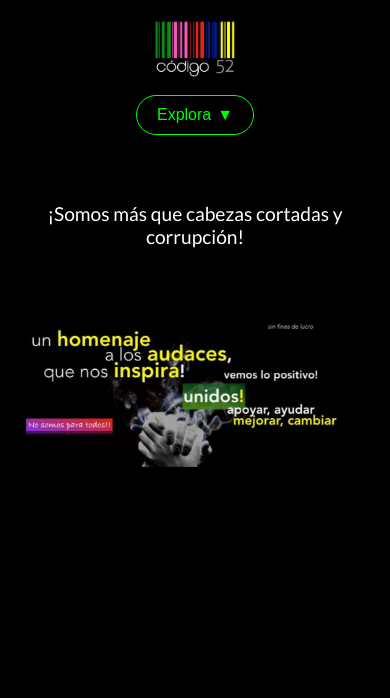
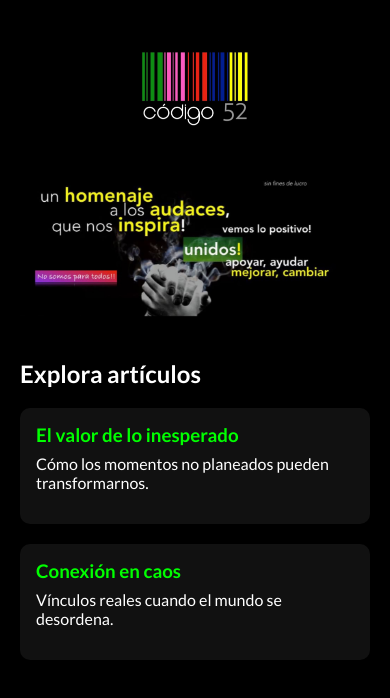
Before and after one commit to FranGax/codigo52, a plain HTML site: page index.html in a window 390 px wide. Drawn offline with Linux system fonts and the light colour scheme.

Commit message:
Add files via upload

```diff
--- a/index.html
+++ b/index.html
@@ -3,134 +3,71 @@
 <html lang="es">
 <head>
   <meta charset="UTF-8" />
-  <meta name="viewport" content="width=device-width, initial-scale=1.0"/>
+  <meta name="viewport" content="width=device-width, initial-scale=1.0" />
   <title>Código 52</title>
   <link href="https://fonts.googleapis.com/css2?family=Lato:wght@400;700&display=swap" rel="stylesheet" />
   <style>
     body {
+      background: black;
+      color: white;
+      font-family: 'Lato', sans-serif;
       margin: 0;
-      background-color: #010000;
-      font-family: 'Lato', sans-serif;
+      padding: 20px;
+    }
+    .logo {
+      text-align: center;
+      margin: 30px 0;
+    }
+    .logo img {
+      height: 80px;
+    }
+    .imagen-principal {
+      display: block;
+      margin: 0 auto;
+      max-width: 100%;
+    }
+    .articulos-preview {
+      margin-top: 40px;
+    }
+    .articulo {
+      background: #111;
+      padding: 16px;
+      border-radius: 10px;
+      margin-bottom: 20px;
+    }
+    .articulo a {
+      text-decoration: none;
       color: white;
     }
-    header {
-      text-align: center;
-      padding: 20px;
+    .articulo h3 {
+      margin: 0;
+      color: #0f0;
     }
-    .logo img {
-      height: 60px;
-    }
-    .explore-btn {
-      background-color: transparent;
-      border: 1px solid #00ff00;
-      color: #00ff00;
-      padding: 10px 20px;
-      font-size: 16px;
-      border-radius: 20px;
-      cursor: pointer;
-      margin-top: 12px;
-      transition: all 0.3s ease;
-      display: inline-flex;
-      align-items: center;
-      gap: 6px;
-    }
-    .menu {
-      display: none;
-      flex-direction: column;
-      align-items: center;
-      padding: 10px 0;
-    }
-    .menu a {
-      color: white;
-      text-decoration: none;
-      margin: 8px 0;
-      font-size: 18px;
-      font-weight: bold;
-    }
-    .menu a:hover {
-      color: #00ff00;
-    }
-
-    .frases-dinamicas {
-      display: flex;
-      justify-content: center;
-      align-items: center;
-      height: 100px;
-      font-size: 1.2em;
-      text-align: center;
-      padding: 20px;
-    }
-    .frases-dinamicas span {
-      opacity: 0;
-      position: absolute;
-      transition: opacity 1s ease;
-    }
-    .frases-dinamicas span.visible {
-      opacity: 1;
-    }
-
-    .hero {
-      text-align: center;
-      padding: 10px;
-    }
-    .hero-bg {
-      width: 100%;
-      max-width: 100%;
-      height: auto;
-      object-fit: cover;
-    }
-
-    @media screen and (min-width: 769px) {
-      .explore-btn, .menu {
-        display: none;
-      }
+    .articulo p {
+      margin-top: 8px;
     }
   </style>
 </head>
 <body>
-  <header>
-    <div class="logo">
-      <img src="codigo52_transparente.png" alt="Código 52 Logo" />
+  <div class="logo">
+    <img src="codigo52_transparente.png" alt="Logo Código 52">
+  </div>
+  <img class="imagen-principal" src="IMG_1478.jpg" alt="Imagen emocional" />
+
+  <section class="articulos-preview">
+    <h2>Explora artículos</h2>
+    <div class="articulo">
+      <a href="articulo1.html">
+        <h3>El valor de lo inesperado</h3>
+        <p>Cómo los momentos no planeados pueden transformarnos.</p>
+      </a>
     </div>
-    <button class="explore-btn" id="exploreBtn" onclick="toggleMenu()">Explora <span id="arrow">▼</span></button>
-    <div class="menu" id="menu">
-      <a href="#">Historias</a>
-      <a href="#">Mente</a>
-      <a href="#">Salud</a>
-      <a href="#">Ideas</a>
-      <a href="#">Concursos</a>
-      <a href="#">Impactemos juntos</a>
+    <div class="articulo">
+      <a href="articulo2.html">
+        <h3>Conexión en caos</h3>
+        <p>Vínculos reales cuando el mundo se desordena.</p>
+      </a>
     </div>
-  </header>
-
-  <section class="frases-dinamicas">
-    <span class="visible">¡Somos más que cabezas cortadas y corrupción!</span>
-    <span>¡Inspirar también es rebelarse!</span>
-    <span>¡Audaces, no perfectos!</span>
-    <span>¡Unidos, no iguales!</span>
   </section>
-
-  <main>
-    <section class="hero">
-      <img src="IMG_1478.jpg" alt="Fondo emocional" class="hero-bg" />
-    </section>
-  </main>
-
-  <script>
-    function toggleMenu() {
-      const menu = document.getElementById("menu");
-      const arrow = document.getElementById("arrow");
-      const isOpen = menu.style.display === "flex";
-      menu.style.display = isOpen ? "none" : "flex";
-      arrow.textContent = isOpen ? "▼" : "▲";
-    }
-
-    const frases = document.querySelectorAll(".frases-dinamicas span");
-    let index = 0;
-    setInterval(() => {
-      frases.forEach((el, i) => el.classList.toggle("visible", i === index));
-      index = (index + 1) % frases.length;
-    }, 3000);
-  </script>
 </body>
 </html>
```
Also changed, not shown: articulo1.html (added, +28 -0 lines), articulo2.html (added, +28 -0 lines).
